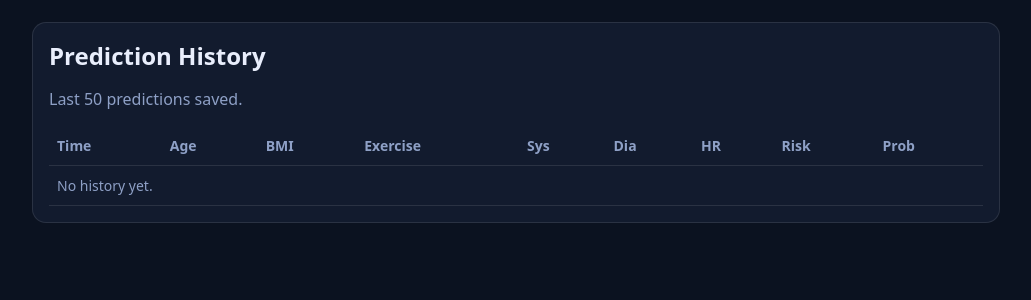
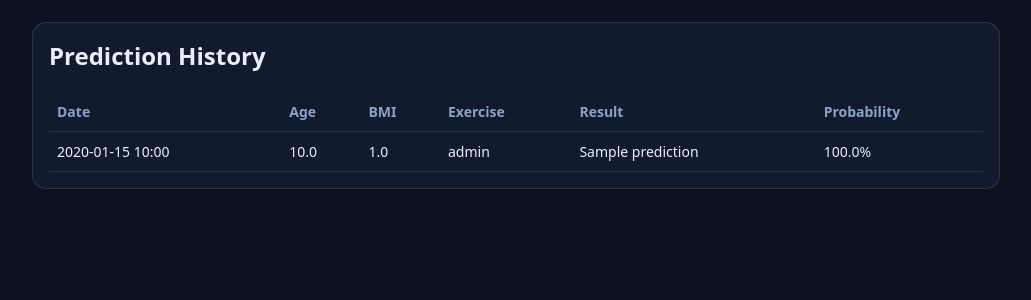
Before and after one commit to ayden611/early-risk-alert-ai, a Flask app: page /history in a window 1280 px wide. Shown: the part 51-351 px from the top of the page, without its empty margins (124-1155 px from the left). Run offline with Flask 3, Linux system fonts and the light colour scheme; tables that the repository leaves empty hold one stand-in row (values such as "Sample post"); parts of the project's set-up code (start-up, migrations or seed data) failed here and were passed over.

Commit message:
Update history.html

```diff
--- a/templates/history.html
+++ b/templates/history.html
@@ -1,44 +1,31 @@
 {% extends "base.html" %}
-{% block title %}History | Early Risk Alert AI{% endblock %}
+{% block title %}History{% endblock %}
 
 {% block content %}
 <section class="card">
-  <h1>Prediction History</h1>
-  <p class="muted">Last 50 predictions saved.</p>
+  <h2>Prediction History</h2>
 
-  <div class="table-wrap">
-    <table>
-      <thead>
+  <table style="width:100%; margin-top:20px;">
     <tr>
-          <th>Time</th>
+      <th>Date</th>
       <th>Age</th>
       <th>BMI</th>
       <th>Exercise</th>
-          <th>Sys</th>
-          <th>Dia</th>
-          <th>HR</th>
-          <th>Risk</th>
-          <th>Prob</th>
+      <th>Result</th>
+      <th>Probability</th>
     </tr>
-      </thead>
-      <tbody>
-        {% for r in rows %}
+
+    {% for r in records %}
     <tr>
-          <td class="muted small">{{ r.created_at }}</td>
+      <td>{{ r.timestamp.strftime("%Y-%m-%d %H:%M") }}</td>
       <td>{{ r.age }}</td>
       <td>{{ r.bmi }}</td>
       <td>{{ r.exercise_level }}</td>
-          <td>{{ r.systolic_bp }}</td>
-          <td>{{ r.diastolic_bp }}</td>
-          <td>{{ r.heart_rate }}</td>
-          <td><strong>{{ r.risk_label }}</strong></td>
+      <td>{{ r.label }}</td>
       <td>{{ (r.probability * 100) | round(2) }}%</td>
     </tr>
-        {% else %}
-        <tr><td colspan="9" class="muted">No history yet.</td></tr>
     {% endfor %}
-      </tbody>
   </table>
-  </div>
+
 </section>
 {% endblock %}
```
Lines whose indentation alone changed are shown as unchanged.
